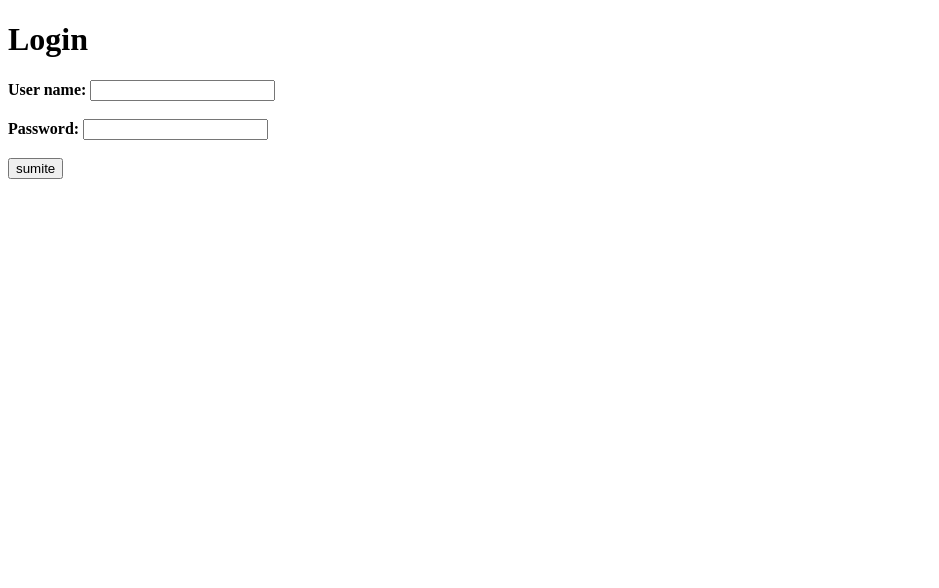
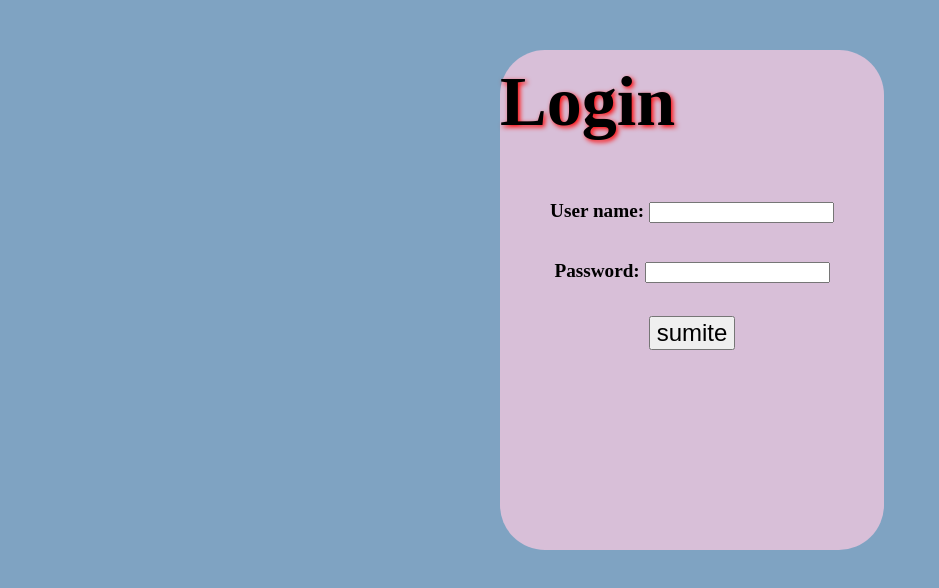
Before and after one commit to nikhil154970/login-page, a plain HTML site: page logn.html in a window 1280 px wide. Shown: the whole page, without its empty margins (0-939 px from the left). Drawn offline with Linux system fonts and the light colour scheme.

Commit message:
Update logn.html

```diff
--- a/logn.html
+++ b/logn.html
@@ -4,7 +4,7 @@
     <meta charset="UTF-8">
     <meta name="viewport" content="width=device-width, initial-scale=1.0">
     <title>Document</title>
-    <link rel="stylesheet" href="signp.css">
+    <link rel="stylesheet" href="index.css">
 </head>
 <body>
     <div class="outer-side">
```
